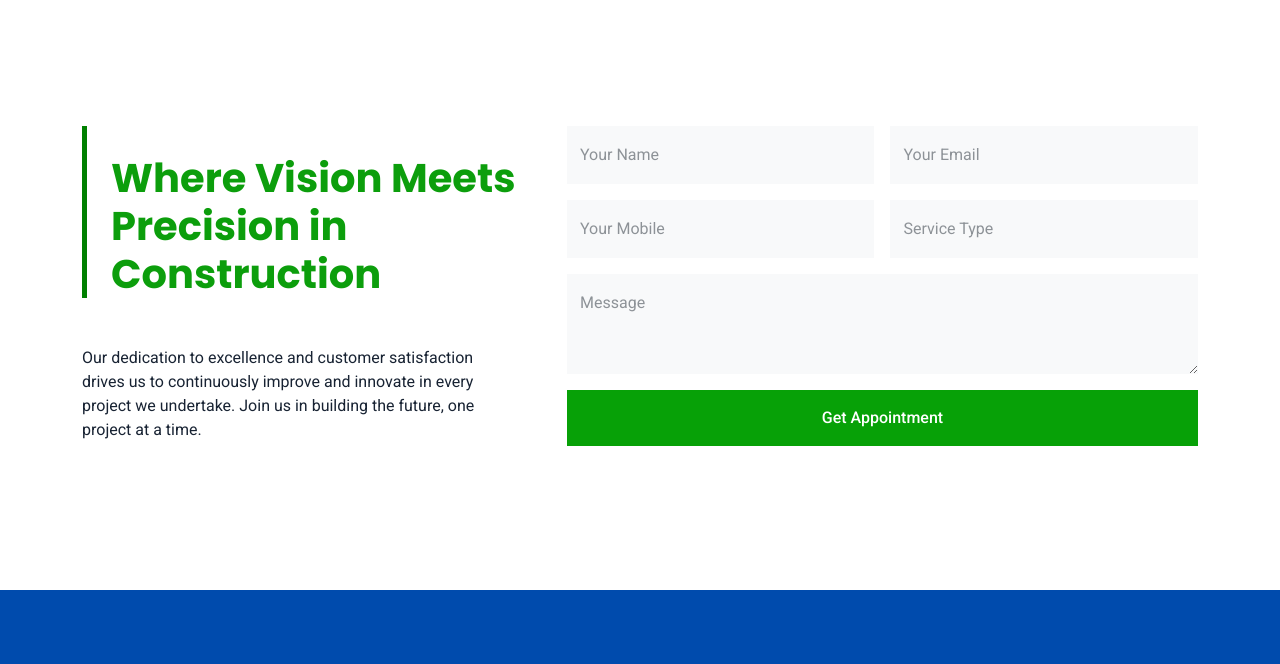
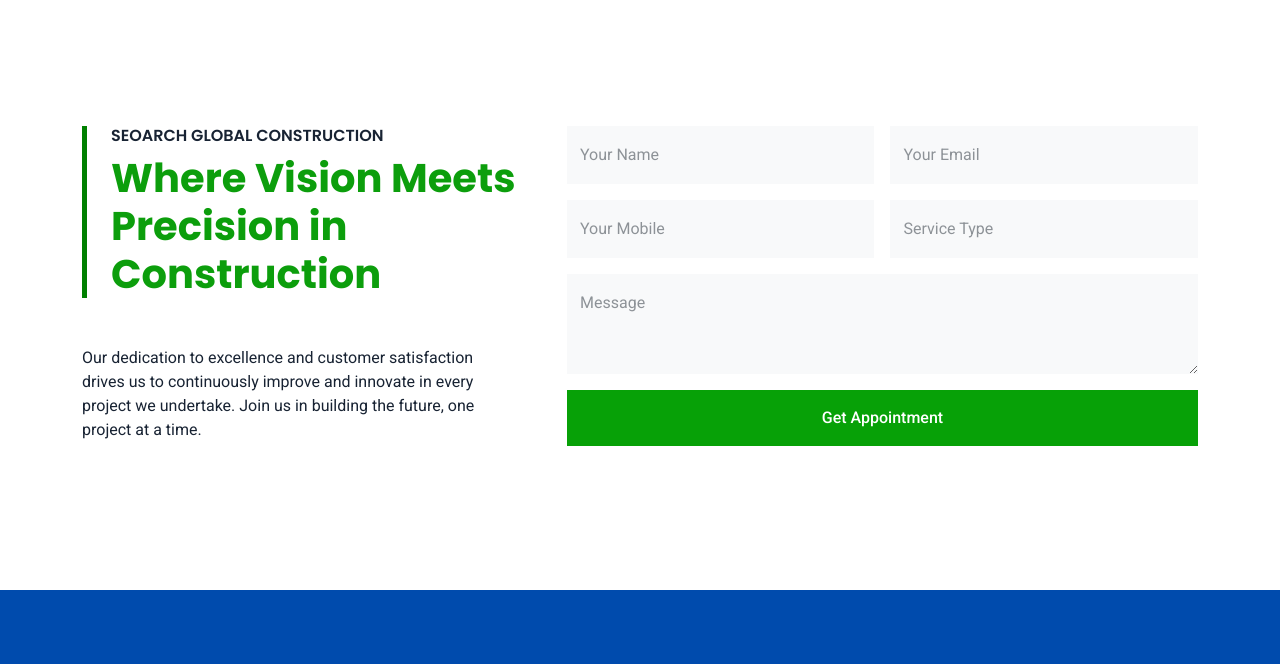
Before and after one commit to Richieconcept/home-repair-website-template, a plain HTML site: page service.html in a window 1280 px wide. Shown: the part 1580-2244 px from the top of the page. Drawn offline with nearby package versions, Linux system fonts and the light colour scheme.

Commit message:
ADJYUSTED

```diff
--- a/service.html
+++ b/service.html
@@ -210,7 +210,7 @@
         <div class="row g-5">
             <div class="col-lg-5 col-md-6 wow fadeIn" data-wow-delay="0.3s">
                 <div class="border-color border-5 ps-4 mb-5">
-                    <h6 class="text-white text-uppercase mb-2">Who we are</h6>
+                    <h6 class="text-dark text-uppercase mb-2">SEOARCH GLOBAL CONSTRUCTION</h6>
                     <h1 class="display-6 text-color mb-0">Where Vision Meets Precision in Construction</h1>
                 </div>
                 <p class="text-dark mb-0"> Our dedication to excellence and customer satisfaction drives us to
```
